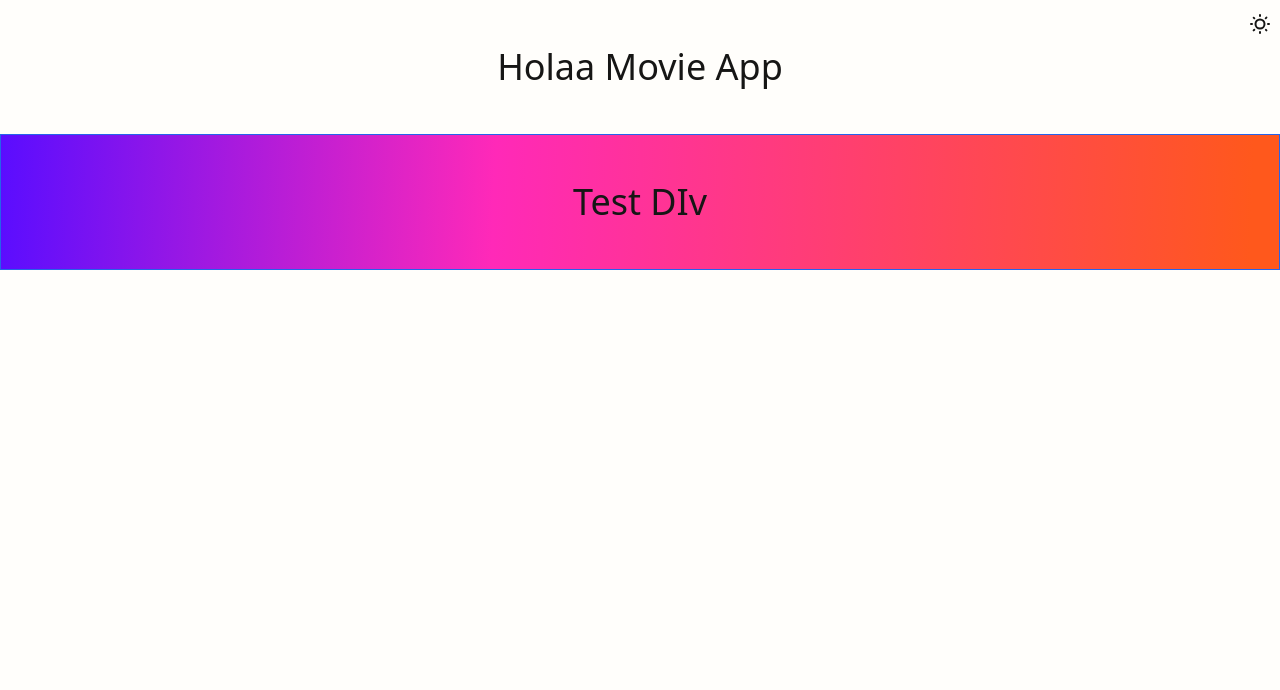
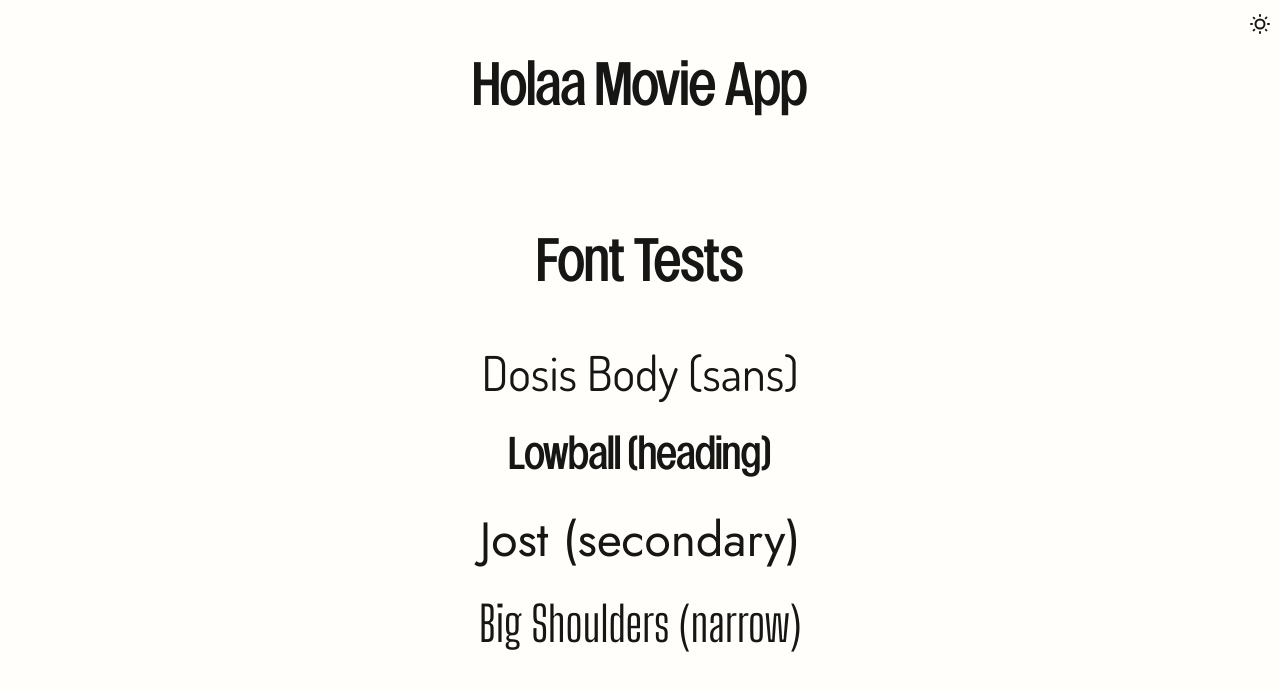
Before and after one commit to PaulHaze/holaa, a Next.js app: page / in a window 1280 px wide. Shown: the top 690 px of the page. Built offline with nearby package versions, Linux system fonts and the light colour scheme.

Commit message:
got custom fonts added

```diff
--- a/src/app/layout.tsx
+++ b/src/app/layout.tsx
@@ -1,7 +1,75 @@
 import type { Metadata } from 'next';
 import { ThemeProvider } from 'next-themes';
+import localFont from 'next/font/local';
+import { Dosis, Jost, Big_Shoulders_Display } from 'next/font/google';
 
 import '@/styles/global.scss';
+
+//#region FONTS
+const lowball = localFont({
+  src: [
+    {
+      path: '../assets/fonts/lowball-neue/LowballNeueThin-2OM6o.ttf',
+      weight: '100',
+      style: 'normal',
+    },
+    {
+      path: '../assets/fonts/lowball-neue/LowballNeueExtraLight-vmBpL.ttf',
+      weight: '200',
+      style: 'normal',
+    },
+    {
+      path: '../assets/fonts/lowball-neue/LowballNeueLight-BWlAw.ttf',
+      weight: '300',
+      style: 'normal',
+    },
+    {
+      path: '../assets/fonts/lowball-neue/LowballNeueRegular-rglJB.ttf',
+      weight: '400',
+      style: 'normal',
+    },
+    {
+      path: '../assets/fonts/lowball-neue/LowballNeueMedium-8MmAn.ttf',
+      weight: '500',
+      style: 'normal',
+    },
+    {
+      path: '../assets/fonts/lowball-neue/LowballNeueSemiBold-MVv5P.ttf',
+      weight: '600',
+      style: 'normal',
+    },
+    {
+      path: '../assets/fonts/lowball-neue/LowballNeueBold-w18A6.ttf',
+      weight: '700',
+      style: 'normal',
+    },
+  ],
+  adjustFontFallback: false,
+  display: 'swap',
+  variable: '--heading-font',
+});
+
+const dosisBody = Dosis({
+  subsets: ['latin'],
+  variable: '--body-font',
+  display: 'swap',
+  adjustFontFallback: false,
+});
+
+const jost = Jost({
+  subsets: ['latin'],
+  variable: '--jost-font',
+  display: 'swap',
+  adjustFontFallback: false,
+});
+
+const bigShouldersDisplay = Big_Shoulders_Display({
+  subsets: ['latin'],
+  variable: '--bigShoulder-font',
+  display: 'swap',
+  adjustFontFallback: false,
+});
+//#endregion
 
 export const metadata: Metadata = {
   title: 'HOLAA',
@@ -15,7 +83,18 @@ export default function RootLayout({
 }) {
   return (
     <html lang="en" suppressHydrationWarning>
-      <body className="bg-base-100">
+      <meta charSet="utf-8" />
+      <meta httpEquiv="x-ua-compatible" content="ie=edge" />
+      <meta name="robots" content="noindex, follow" />
+
+      <meta
+        name="viewport"
+        content="width=device-width, initial-scale=1, shrink-to-fit=no"
+      />
+      <link rel="icon" href="favicon.ico" sizes="any" />
+      <body
+        className={`${lowball.variable} ${dosisBody.variable} ${jost.variable} ${bigShouldersDisplay.variable} bg-base-100`}
+      >
         <ThemeProvider>{children}</ThemeProvider>
       </body>
     </html>
--- a/src/app/page.tsx
+++ b/src/app/page.tsx
@@ -9,8 +9,12 @@ export default function Home() {
       <div className="flex flex-col items-center pt-10">
         <h1>Holaa Movie App</h1>
       </div>
-      <div className="bg-gradient-other my-10 flex flex-col items-center py-10 bb">
-        <h1>Test DIv</h1>
+      <div className="my-10 flex flex-col items-center space-y-3 py-10">
+        <h1 className="mb-3">Font Tests</h1>
+        <h2 className="font-sans">Dosis Body (sans)</h2>
+        <h2 className="font-heading">Lowball (heading)</h2>
+        <h2 className="font-secondary">Jost (secondary)</h2>
+        <h2 className="font-narrow">Big Shoulders (narrow)</h2>
       </div>
     </div>
   );
--- a/src/styles/tailwind.scss
+++ b/src/styles/tailwind.scss
@@ -3,20 +3,30 @@
 @tailwind utilities;
 
 @layer base {
+  html {
+    font-family: var(--body-font);
+  }
+  h1,
+  h2,
+  h3,
+  h4,
+  h5 {
+    @apply font-heading;
+  }
   h1 {
+    @apply text-6xl font-normal leading-normal;
+  }
+  h2 {
+    @apply text-5xl font-normal leading-normal;
+  }
+  h3 {
     @apply text-4xl font-normal leading-normal;
   }
-  h2 {
+  h4 {
     @apply text-3xl font-normal leading-normal;
   }
-  h3 {
-    @apply text-2xl font-normal leading-normal;
-  }
-  h4 {
+  h5 {
     @apply text-xl font-normal leading-normal;
-  }
-  h5 {
-    @apply text-lg font-normal leading-normal;
   }
 }
 
--- a/tailwind.config.ts
+++ b/tailwind.config.ts
@@ -1,5 +1,5 @@
 import type { Config } from 'tailwindcss';
-import typographyPlugin from '@tailwindcss/typography';
+// import typographyPlugin from '@tailwindcss/typography';
 import daisyui from 'daisyui';
 import plugin from 'tailwindcss/plugin';
 
@@ -7,6 +7,13 @@ export default {
   content: ['./src/**/*.{js,ts,jsx,tsx,json}'],
   darkMode: 'selector',
   theme: {
+    fontFamily: {
+      sans: ['var(--body-font)'],
+      body: ['var(--body-font)'],
+      heading: ['var(--heading-font)'],
+      secondary: ['var(--jost-font)'],
+      narrow: ['var(--bigShoulder-font)'],
+    },
     fontSize: {
       xs: '0.75rem',
       sm: '0.875rem',
@@ -81,7 +88,7 @@ export default {
     },
   },
   plugins: [
-    typographyPlugin,
+    // typographyPlugin,
     daisyui,
     plugin(({ addUtilities, matchUtilities, theme }) => {
       addUtilities({
```
